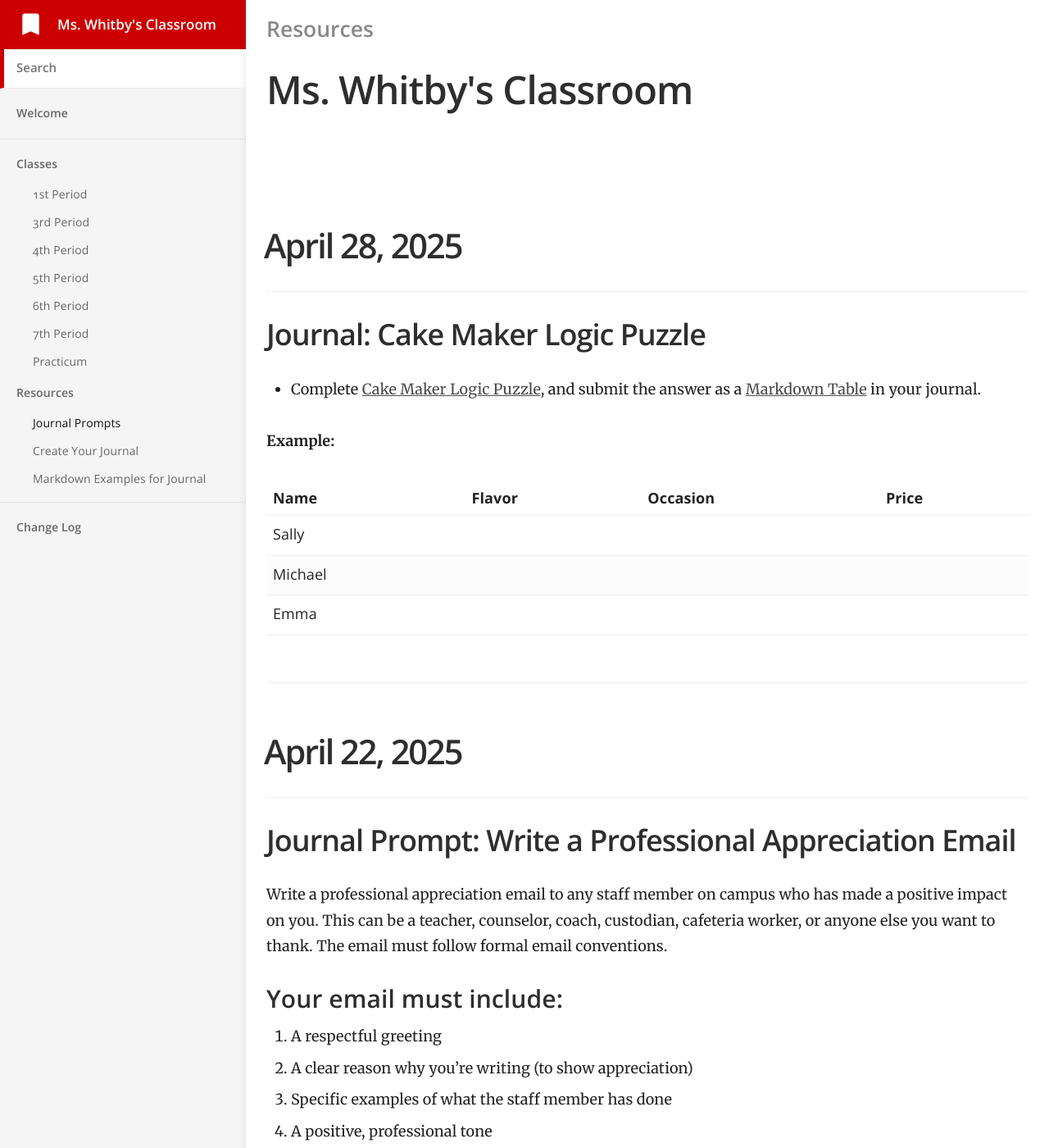
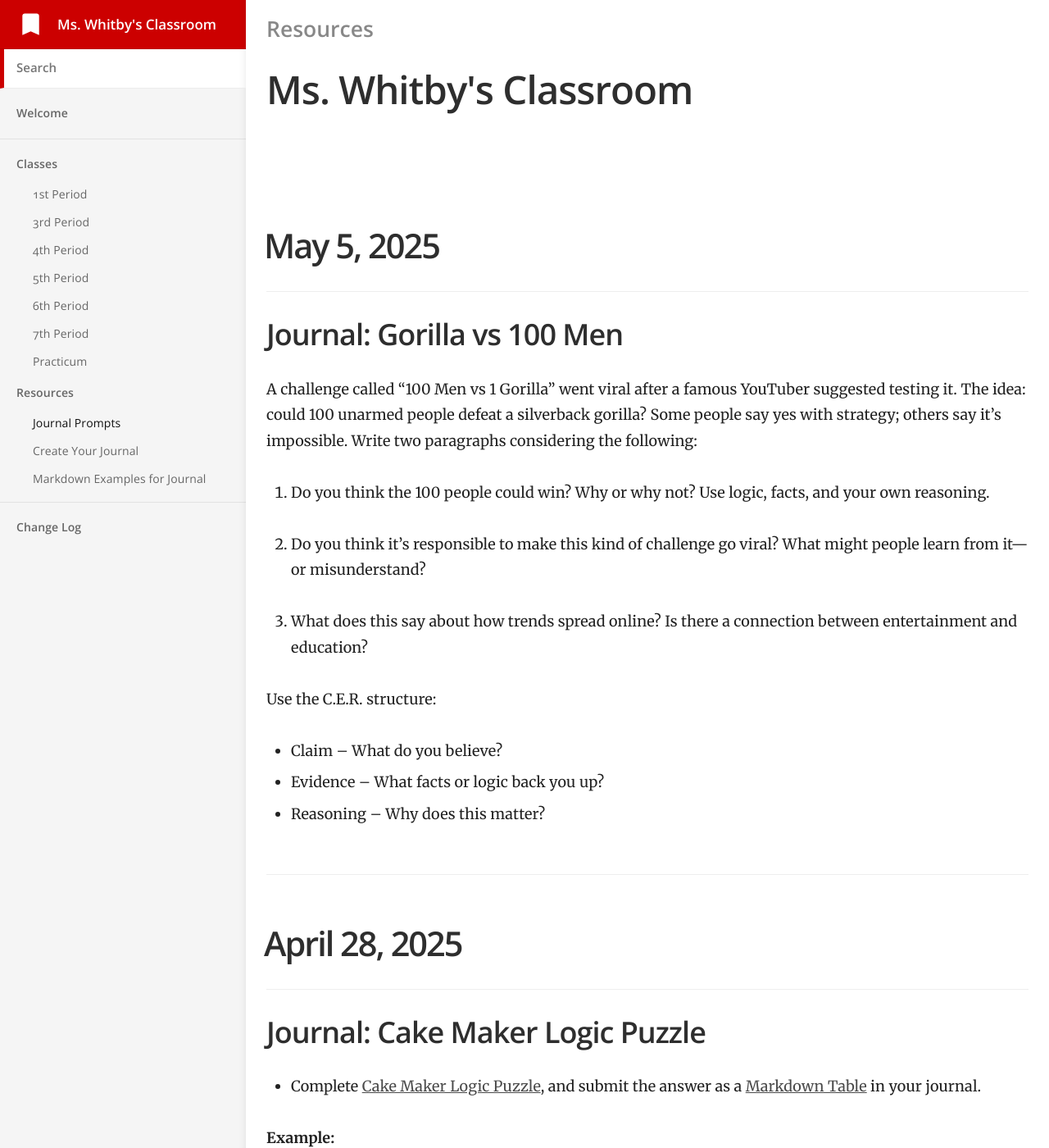
Before and after one commit to mswhitby/classroom, a Jekyll site: the page built from _docs/resources/journal.md, in a window 1280 px wide and 1400 px high. Shown: the whole window at 82% size. Built offline with Jekyll 4.4.1, drawn with Linux system fonts in a browser that asks for light colours.

Commit message:
Updated prompts

```diff
--- a/_docs/resources/journal.md
+++ b/_docs/resources/journal.md
@@ -3,6 +3,26 @@ title: Journal Prompts
 category: Resources
 order: 1
 ---
+
+# May 5, 2025
+
+## Journal: Gorilla vs 100 Men
+
+A challenge called “100 Men vs 1 Gorilla” went viral after a famous YouTuber suggested testing it. The idea: could 100 unarmed people defeat a silverback gorilla? Some people say yes with strategy; others say it’s impossible. Write two paragraphs considering the following:
+
+1. Do you think the 100 people could win? Why or why not? Use logic, facts, and your own reasoning.
+
+2. Do you think it’s responsible to make this kind of challenge go viral? What might people learn from it—or misunderstand?
+
+3. What does this say about how trends spread online? Is there a connection between entertainment and education?
+
+Use the C.E.R. structure:
+
+- Claim – What do you believe?
+- Evidence – What facts or logic back you up?
+- Reasoning – Why does this matter?
+
+----
 
 # April 28, 2025
 
```
